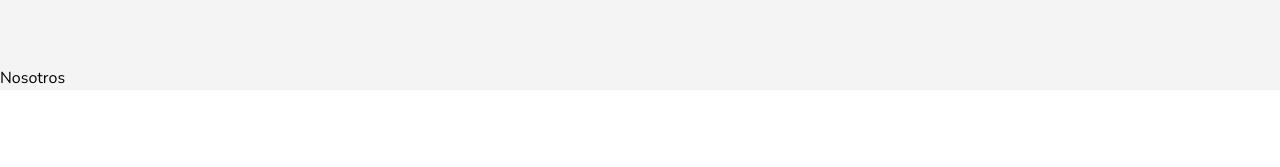
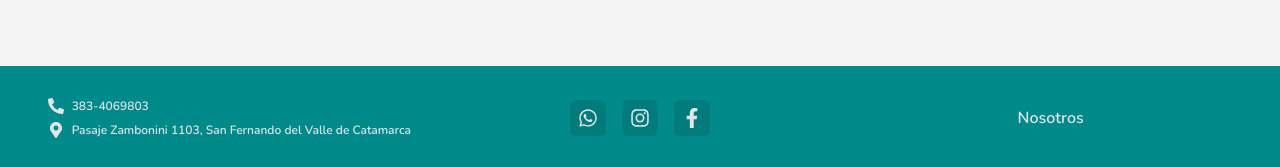
Before and after one commit to Caracolaracol/languageSpin-project, a React (Vite) app: page /nosotros in a window 1280 px wide. Shown: the part 2632-2799 px from the top of the page. Before the commit the page ends 2722 px from the top, so only its background shows below. Built offline with nearby package versions, Linux system fonts and the light colour scheme.

Commit message:
estilo inicial del footer (#13)

```diff
--- a/package.json
+++ b/package.json
@@ -11,6 +11,7 @@
   "dependencies": {
     "react": "^18.2.0",
     "react-dom": "^18.2.0",
+    "react-icons": "^4.7.1",
     "react-router-dom": "^6.8.1",
     "react-wrap-balancer": "^0.4.0"
   },
--- a/src/components/Footer.jsx
+++ b/src/components/Footer.jsx
@@ -1,11 +1,43 @@
 import { Link } from 'react-router-dom';
+import { FaWhatsapp, FaInstagram, FaFacebookF, FaPhoneAlt, FaMapMarkerAlt } from 'react-icons/fa';
 
 function Footer() {
   return (
-    <div className=''>
+    <div className='grid grid-cols-1 lg:grid-cols-3 gap-4 lg:items-center lg:justify-items-center bg-verdeSpin text-zinc-200 p-4 lg:p-8'>
+      <ul className='text-xs space-y-2 font-semibold'>
+        <li className='flex items-center gap-2'>
+          <FaPhoneAlt className='w-4 h-4' />
+          <p>383-4069803</p>
+        </li>
+        <li className='flex items-center gap-2'>
+          <FaMapMarkerAlt className='w-4 h-4' />
+          <p>Pasaje Zambonini 1103, San Fernando del Valle de Catamarca</p>
+        </li>
+      </ul>
+      <ul className='flex items-center gap-4'>
+        <li>
+          <Link
+            to='https://api.whatsapp.com/send?phone=543834069803&text=%C2%A1Gracias%20por%20comunicarte!%20Te%20vamos%20a%20responder%20lo%20m%C3%A1s%20pronto%20posible'
+            target='_blank'>
+            <FaWhatsapp className='h-9 w-9 hover:text-white hover:bg-opacity-30 transition bg-black bg-opacity-10 p-2 rounded-md' />
+          </Link>
+        </li>
+        <li>
+          <Link to='https://www.instagram.com/languagespinidiomas/' target='_blank'>
+            <FaInstagram className='h-9 w-9 hover:text-white hover:bg-opacity-30 transition bg-black bg-opacity-10 p-2 rounded-md' />
+          </Link>
+        </li>
+        <li>
+          <Link to='https://www.facebook.com/LanguageSpinArg/' target='_blank'>
+            <FaFacebookF className='h-9 w-9 hover:text-white hover:bg-opacity-30 transition bg-black bg-opacity-10 p-2 rounded-md' />
+          </Link>
+        </li>
+      </ul>
       <ul>
         <li>
-          <Link to='/nosotros'>Nosotros</Link>
+          <Link to='/nosotros' className='font-semibold hover:text-white transition'>
+            Nosotros
+          </Link>
         </li>
       </ul>
     </div>
--- a/src/components/curso/CursoCard.jsx
+++ b/src/components/curso/CursoCard.jsx
@@ -5,9 +5,8 @@ import Balancer from 'react-wrap-balancer';
 export const CursoCard = ({ curso }) => {
   return (
     <article className='bg-white p-4 rounded-lg shadow-borderShadow border-t-[6px] border-verdeSpin'>
-      <p className='mb-6 text-2xl text-zinc-800 font-extrabold'>
+      <p className='mb-6 text-2xl text-zinc-800 font-extrabold overflow-hidden'>
         <Balancer className='first-letter:capitalize'>{curso.nombre}</Balancer>
-
       </p>
       <div className='mb-4'>
         <p className='text-sm'>Profesores:</p>
```
Also changed, not shown: 1 other file (tests, documents, lock files or other folders).
